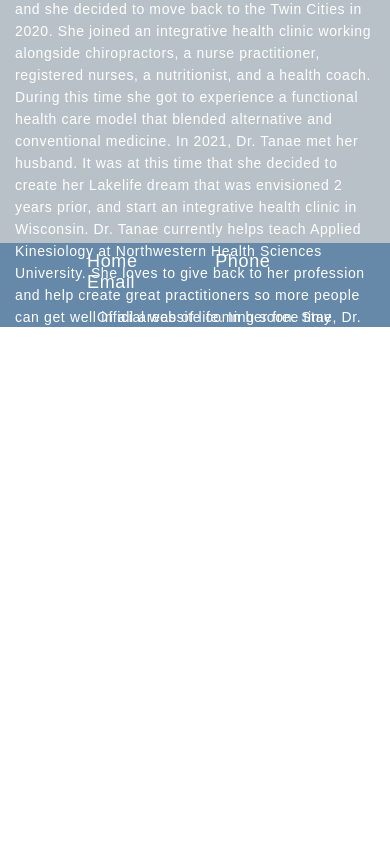
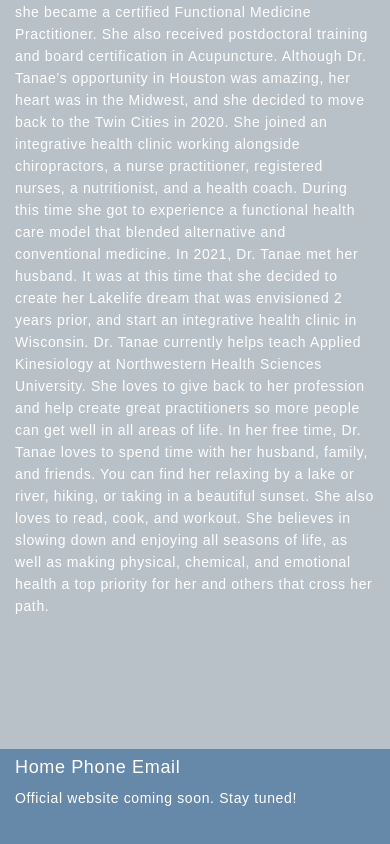
Before and after one commit to MantisTMD1/lakelife-placeholder, a plain HTML site: page index.html in a window 390 px wide. Shown: the part 2727-3571 px from the top of the page. Before the commit the page ends 3068 px from the top, so only its background shows below. Drawn offline with nearby package versions, Linux system fonts and the light colour scheme.

Commit message:
fixed mobile glitches

```diff
--- a/styles.css
+++ b/styles.css
@@ -191,7 +191,7 @@ html * {
   /* services mobile style */
   @media only screen and (max-width: 600px) {
     #services {
-      height: 125vh;
+      height: 150vh;
     }
     #services h4 {
       text-align: left;
@@ -247,12 +247,16 @@ html * {
   /* about mobile style */
   @media only screen and (max-width: 600px) {
     #about {
-      height: 140vh;
+      height: 175vh;
     }
     #about p {
       font-size: 14px;
       font-weight: 300;
       text-indent: 0%;
+    }
+    #pro-headshot{
+      height: 250px;
+      width: 250px;
     }
   }
 
@@ -289,16 +293,11 @@ html * {
       padding-left: 15px;
       margin-right: auto;
       margin-left: auto;
-      height: 9vh;
+      height: 12vh;
       display: block;
       align-items: center;
     }
-    #footer p {
-      padding-top: 16px;
-      margin-left: 82px;
-    }
-
-    #footer a {
-   margin-left: 72px;
-    }
+   #footer P{
+  padding-top: 12px;
+   }
   }
```
